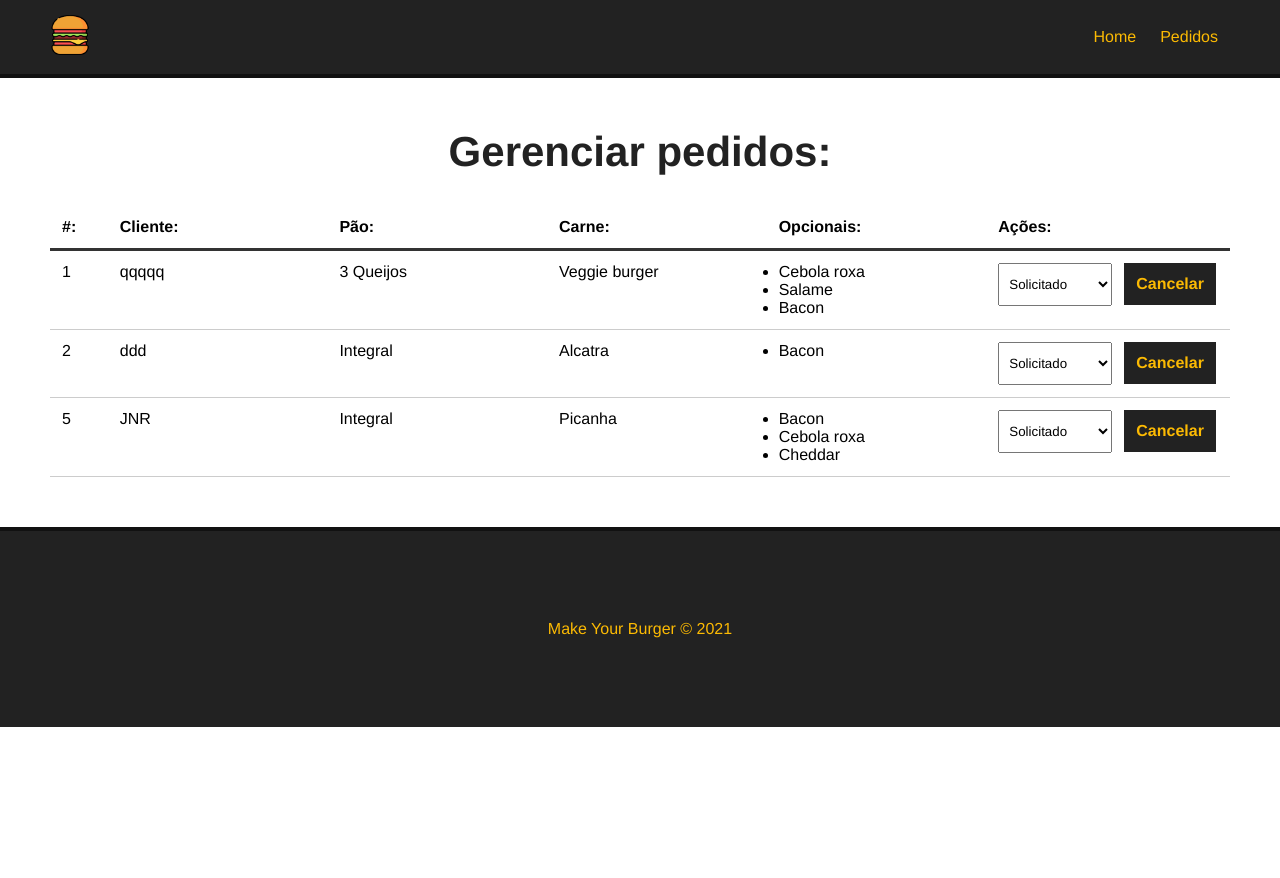
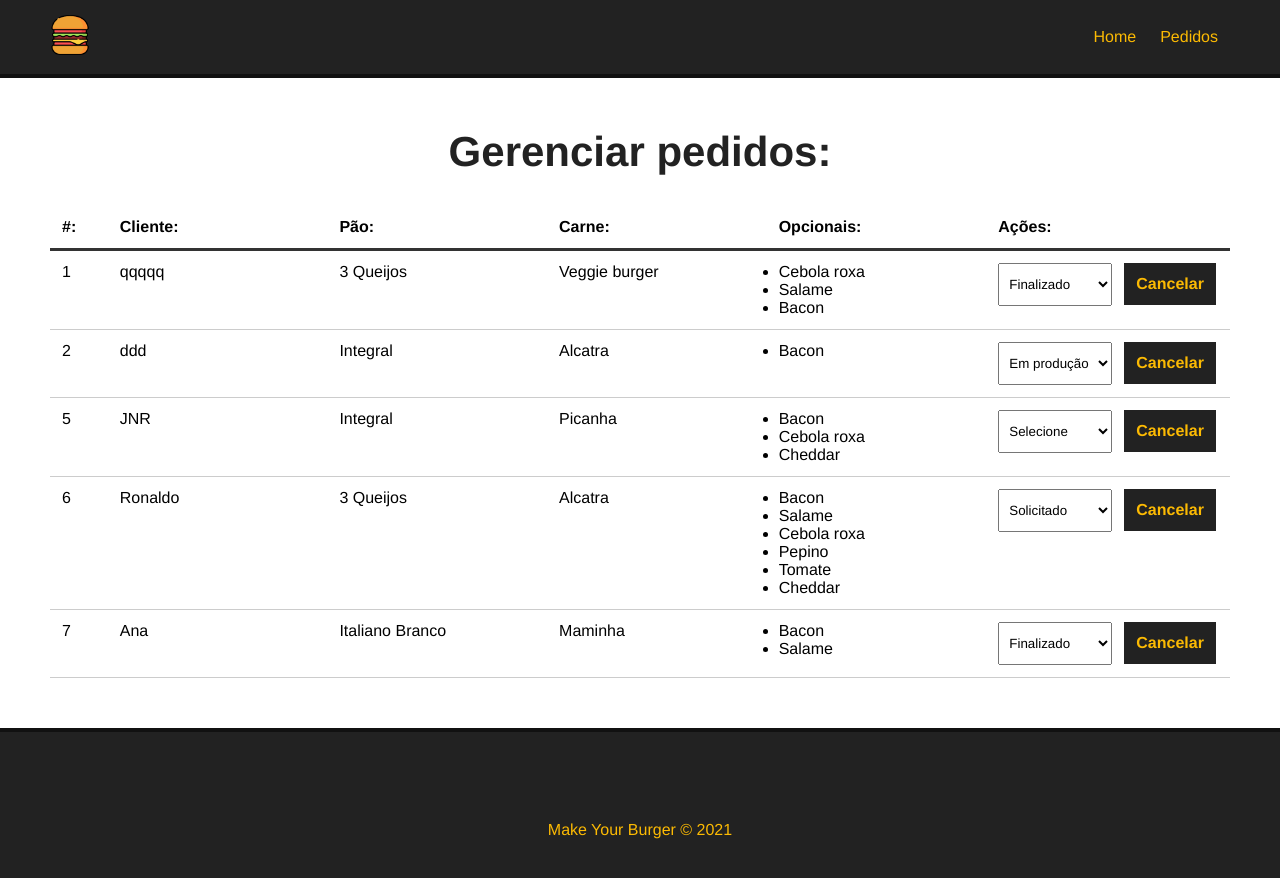
Before and after one commit to JNR23/project-burger-vuejs, a Vue app: page /pedidos in a window 1280 px wide. Shown: the top 878 px of the page. Before the commit the page ends 800 px from the top, so only its background shows below. Built offline with nearby package versions, Linux system fonts and the light colour scheme; data requests are answered from the project's data file.

Commit message:
Order update

```diff
--- a/db/db.json
+++ b/db/db.json
@@ -87,7 +87,7 @@
         "Salame",
         "Bacon"
       ],
-      "status": "Solicitado",
+      "status": "Finalizado",
       "id": 1
     },
     {
@@ -97,7 +97,7 @@
       "opcionais": [
         "Bacon"
       ],
-      "status": "Solicitado",
+      "status": "Em produção",
       "id": 2
     },
     {
@@ -109,8 +109,34 @@
         "Cebola roxa",
         "Cheddar"
       ],
+      "status": "s.tipo",
+      "id": 5
+    },
+    {
+      "nome": "Ronaldo",
+      "carne": "Alcatra",
+      "pao": "3 Queijos",
+      "opcionais": [
+        "Bacon",
+        "Salame",
+        "Cebola roxa",
+        "Pepino",
+        "Tomate",
+        "Cheddar"
+      ],
       "status": "Solicitado",
-      "id": 5
+      "id": 6
+    },
+    {
+      "nome": "Ana",
+      "carne": "Maminha",
+      "pao": "Italiano Branco",
+      "opcionais": [
+        "Bacon",
+        "Salame"
+      ],
+      "status": "Finalizado",
+      "id": 7
     }
   ]
 }
--- a/src/components/Dashboard.vue
+++ b/src/components/Dashboard.vue
@@ -25,9 +25,9 @@
                 </div>
 
                 <div>
-                    <select name="status" class="status">
+                    <select name="status" class="status" @change="updatedBurger($event, burger.id)">
                         <option value="">Selecione</option>
-                        <option v-for="s in status" :key="s.id" value="s.tipo" :selected="burger.status == s.tipo">{{ s.tipo }}</option>
+                        <option v-for="s in status" :key="s.id" :value="s.tipo" :selected="burger.status == s.tipo">{{ s.tipo }}</option>
                     </select>
                     <button class="delete-btn" @click="deleteBurger(burger.id)">Cancelar</button>
                 </div>
@@ -49,22 +49,41 @@ export default {
     methods: {
         async getPedidos() {
             const req = await fetch("http://localhost:3000/burgers");
+
             const data = await req.json();
+
             this.burgers = data;
+
             this.getStatus();
         },
         async getStatus() {
             const req = await fetch("http://localhost:3000/status");
+
             const data = await req.json();
+
             this.status = data;
         },
         async deleteBurger(id) {
             const req = await fetch(`http://localhost:3000/burgers/${id}`, {
                 method: "DELETE"
             });
+
             const res = await req.json();
 
             this.getPedidos();
+        },
+        async updatedBurger(event, id) {
+            const option = event.target.value;
+
+            const dataJson = JSON.stringify({ status: option });
+
+            const req = await fetch(`http://localhost:3000/burgers/${id}`, {
+                method: "PATCH",
+                headers: { "Content-Type": "application/json" },
+                body: dataJson
+            });
+
+            const res = await req.json();
         }
     },
     mounted() {
```
